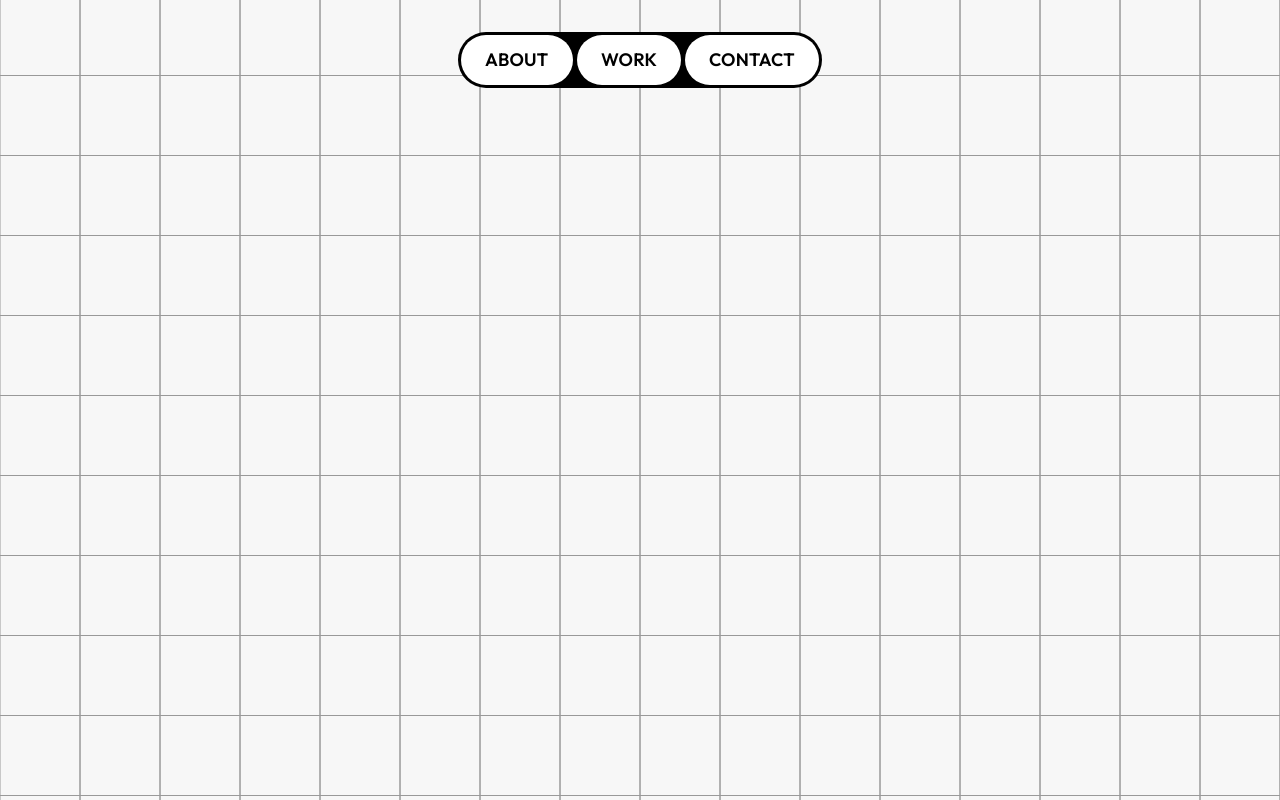
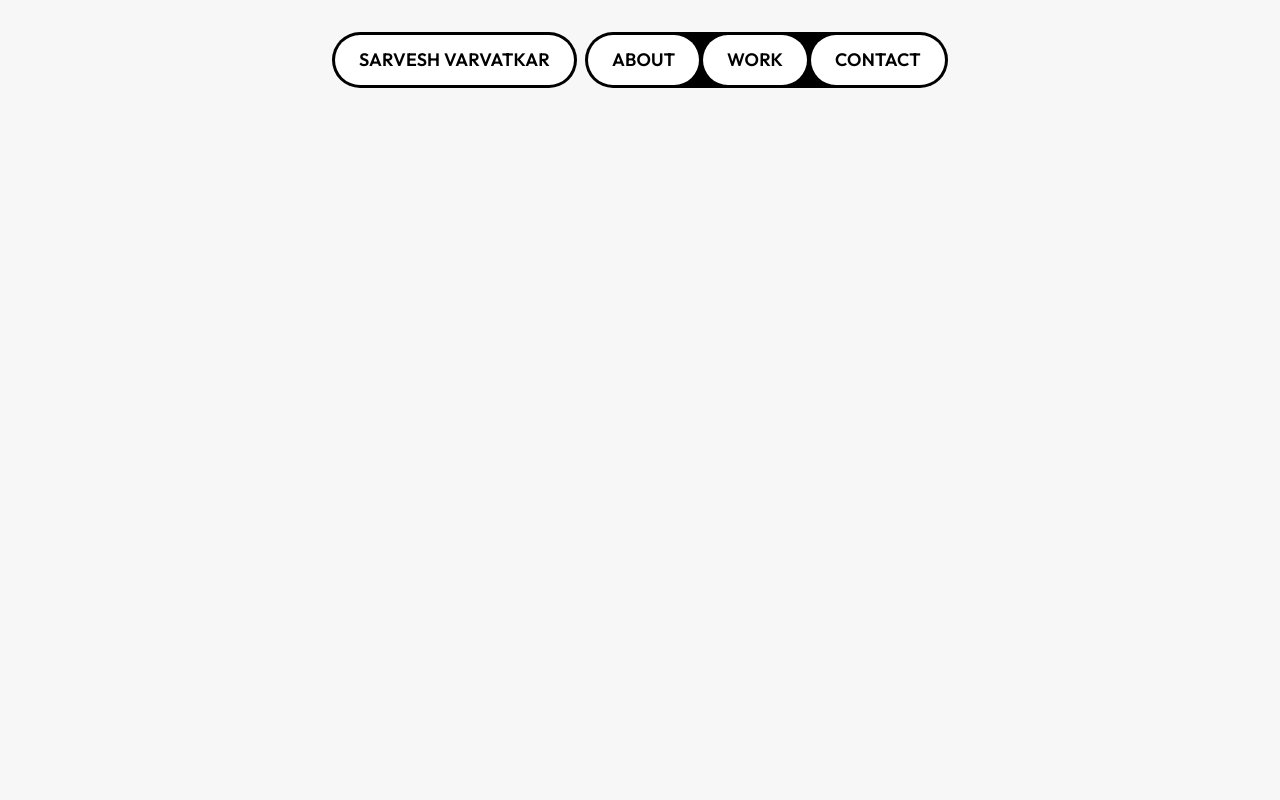
Before and after one commit to sarveshv9/Portfolio, a React (Vite) app: page / in a window 1280 px wide. Shown: the top 800 px of the page. Built offline with nearby package versions, Linux system fonts and the light colour scheme; a web font is replaced by a local one.

Commit message:
chore: remove hero bg & improve nav-bar

```diff
--- a/src/components/Header.jsx
+++ b/src/components/Header.jsx
@@ -8,10 +8,12 @@ function Header() {
 
             <PillNav
                 items={[
+                    { label: 'Sarvesh Varvatkar', href: '/' },
                     { label: 'About', href: '#about' },
                     { label: 'Work', href: '#work' },
                     { label: 'Contact', href: '#contact' }
                 ]}
+                detachFirstItem={true}
                 activeHref="/"
                 className="custom-nav"
                 ease="power2.easeOut"
--- a/src/components/Hero.css
+++ b/src/components/Hero.css
@@ -28,10 +28,10 @@
     font-family: "Special Gothic Expanded One", cursive;
     font-weight: 900;
     font-style: normal;
-    font-size: clamp(5rem, 15vw, 10rem);
+    font-size: clamp(3rem, 10vw, 8rem);
     margin: 0;
     color: #000;
-    line-height: 0.6;
+    line-height: 0.9;
     animation: fadeInUp 0.8s ease-out;
     /* Magnetic effect — transform applied via JS */
     will-change: transform;
@@ -40,7 +40,7 @@
 }
 
 .hero-name span {
-    font-size: clamp(4.1rem, 15vw, 8.2rem);
+    font-size: clamp(2.5rem, 8vw, 6rem);
 }
 
 /* ───────────────────────────────────────
--- a/src/components/Hero.jsx
+++ b/src/components/Hero.jsx
@@ -13,12 +13,6 @@ function Hero() {
     const [displayText, setDisplayText] = useState('');
     const [isDeleting, setIsDeleting] = useState(false);
     const timeoutRef = useRef(null);
-
-    // Magnetic name refs
-    const nameRef = useRef(null);
-    const targetMag = useRef({ x: 0, y: 0 });
-    const currentMag = useRef({ x: 0, y: 0 });
-    const rafRef = useRef(null);
 
     // ── Typewriter ────────────────────────────────────────────
     useEffect(() => {
@@ -47,73 +41,15 @@ function Hero() {
         return () => clearTimeout(timeoutRef.current);
     }, [displayText, isDeleting, currentIndex]);
 
-    // ── Magnetic pull on name ─────────────────────────────────
-    useEffect(() => {
-        const el = nameRef.current;
-        if (!el) return;
 
-        const RADIUS = 220;
-        const STRENGTH = 0.07;
-        const LERP = 0.09;
-
-        const onMouseMove = (e) => {
-            const rect = el.getBoundingClientRect();
-            const cx = rect.left + rect.width / 2;
-            const cy = rect.top + rect.height / 2;
-            const dx = e.clientX - cx;
-            const dy = e.clientY - cy;
-            const dist = Math.sqrt(dx * dx + dy * dy);
-
-            if (dist < RADIUS) {
-                const pull = 1 - dist / RADIUS;
-                targetMag.current = {
-                    x: dx * STRENGTH * pull,
-                    y: dy * STRENGTH * pull,
-                };
-            } else {
-                targetMag.current = { x: 0, y: 0 };
-            }
-        };
-
-        const onMouseLeave = () => {
-            targetMag.current = { x: 0, y: 0 };
-        };
-
-        const animate = () => {
-            currentMag.current.x += (targetMag.current.x - currentMag.current.x) * LERP;
-            currentMag.current.y += (targetMag.current.y - currentMag.current.y) * LERP;
-
-            const tx = currentMag.current.x;
-            const ty = currentMag.current.y;
-
-            // Only apply if movement is meaningful — avoids jank on idle
-            if (Math.abs(tx) > 0.01 || Math.abs(ty) > 0.01) {
-                el.style.transform = `translate(${tx}px, ${ty}px)`;
-            } else {
-                el.style.transform = 'translate(0px, 0px)';
-            }
-
-            rafRef.current = requestAnimationFrame(animate);
-        };
-
-        window.addEventListener('mousemove', onMouseMove);
-        window.addEventListener('mouseleave', onMouseLeave);
-        rafRef.current = requestAnimationFrame(animate);
-
-        return () => {
-            window.removeEventListener('mousemove', onMouseMove);
-            window.removeEventListener('mouseleave', onMouseLeave);
-            cancelAnimationFrame(rafRef.current);
-        };
-    }, []);
 
     return (
         <section className="hero">
             <div className="hero-container">
                 <div className="hero-content">
 
-                    <h1 className="hero-name" ref={nameRef}>
-                        Sarvesh<br /><span>Varvatkar</span>
+                    <h1 className="hero-name">
+                        Building<br /><span>digital futures</span>
                     </h1>
 
                     <p className="hero-intro">Software Engineer</p>
--- a/src/components/Home.jsx
+++ b/src/components/Home.jsx
@@ -5,7 +5,6 @@ import { ScrollTrigger } from 'gsap/ScrollTrigger';
 import Header from './Header';
 import Hero from './Hero';
 import About from './About';
-import Squares from './Squares';
 import ScrollVelocity from './ScrollVelocity';
 import Work from './Work';
 import Contact from './Contact';
@@ -33,7 +32,6 @@ function Home() {
     return (
         <div ref={containerRef}>
             <div className="pinned-section">
-                <Squares />
                 <Header />
                 <Hero />
             </div>
--- a/src/components/PillNav.css
+++ b/src/components/PillNav.css
@@ -58,6 +58,7 @@
     object-fit: cover;
     display: block;
 }
+
 
 .pill-list {
     list-style: none;
--- a/src/components/PillNav.jsx
+++ b/src/components/PillNav.jsx
@@ -8,6 +8,7 @@ const PillNav = ({
     logo,
     logoAlt = 'Logo',
     items,
+    detachFirstItem = false,
     activeHref,
     className = '',
     ease = 'power3.easeOut',
@@ -28,6 +29,7 @@ const PillNav = ({
     const hamburgerRef = useRef(null);
     const mobileMenuRef = useRef(null);
     const navItemsRef = useRef(null);
+    const detachedNavItemsRef = useRef(null);
     const logoRef = useRef(null);
     const lenis = useSmoothScroll();
 
@@ -45,7 +47,7 @@ const PillNav = ({
                 const originY = D - delta;
 
                 // Calculate required scale to cover corners plus buffer
-                const distCorner = Math.sqrt((w * w) / 4 + Math.pow(2 * h - R, 2));
+                const distCorner = Math.sqrt((w * w) / 4 + (h * h));
                 const targetScale = (distCorner / R) + 0.1;
 
                 circle.style.width = `${D}px`;
@@ -112,14 +114,19 @@ const PillNav = ({
                 });
             }
 
-            if (navItems) {
-                gsap.set(navItems, { width: 0, overflow: 'hidden' });
-                gsap.to(navItems, {
+            const animateNavItems = (el) => {
+                if (el) {
+                    gsap.set(el, { width: 0, overflow: 'hidden' });
+                    gsap.to(el, {
                         width: 'auto',
                         duration: 0.6,
                         ease
                     });
                 }
+            };
+
+            animateNavItems(navItemsRef.current);
+            animateNavItems(detachedNavItemsRef.current);
         }
 
         return () => window.removeEventListener('resize', onResize);
@@ -274,9 +281,74 @@ const PillNav = ({
                     )
                 )}
 
+                {detachFirstItem && items.length > 0 && (
+                    <div className="pill-nav-items desktop-only" ref={detachedNavItemsRef} style={{ marginRight: '8px' }}>
+                        <ul className="pill-list" role="menubar">
+                            {(() => {
+                                const item = items[0];
+                                const i = 0;
+                                return (
+                                    <li key={item.href || `item-${i}`} role="none">
+                                        {isRouterLink(item.href) ? (
+                                            <Link
+                                                role="menuitem"
+                                                to={item.href}
+                                                className="pill"
+                                                aria-label={item.ariaLabel || item.label}
+                                                onMouseEnter={() => handleEnter(i)}
+                                                onMouseLeave={() => handleLeave(i)}
+                                            >
+                                                <span
+                                                    className="hover-circle"
+                                                    aria-hidden="true"
+                                                    ref={el => {
+                                                        circleRefs.current[i] = el;
+                                                    }}
+                                                />
+                                                <span className="label-stack">
+                                                    <span className="pill-label">{item.label}</span>
+                                                    <span className="pill-label-hover" aria-hidden="true">
+                                                        {item.label}
+                                                    </span>
+                                                </span>
+                                            </Link>
+                                        ) : (
+                                            <a
+                                                role="menuitem"
+                                                href={item.href}
+                                                className="pill"
+                                                aria-label={item.ariaLabel || item.label}
+                                                onMouseEnter={() => handleEnter(i)}
+                                                onMouseLeave={() => handleLeave(i)}
+                                                onClick={(e) => handleLinkClick(e, item.href)}
+                                            >
+                                                <span
+                                                    className="hover-circle"
+                                                    aria-hidden="true"
+                                                    ref={el => {
+                                                        circleRefs.current[i] = el;
+                                                    }}
+                                                />
+                                                <span className="label-stack">
+                                                    <span className="pill-label">{item.label}</span>
+                                                    <span className="pill-label-hover" aria-hidden="true">
+                                                        {item.label}
+                                                    </span>
+                                                </span>
+                                            </a>
+                                        )}
+                                    </li>
+                                );
+                            })()}
+                        </ul>
+                    </div>
+                )}
+
                 <div className="pill-nav-items desktop-only" ref={navItemsRef}>
                     <ul className="pill-list" role="menubar">
-                        {items.map((item, i) => (
+                        {(detachFirstItem ? items.slice(1) : items).map((item, index) => {
+                            const i = detachFirstItem ? index + 1 : index;
+                            return (
                                 <li key={item.href || `item-${i}`} role="none">
                                 {isRouterLink(item.href) ? (
                                     <Link
@@ -327,7 +399,8 @@ const PillNav = ({
                                     </a>
                                 )}
                                 </li>
-                        ))}
+                            );
+                        })}
                     </ul>
                 </div>
 
```
Lines whose indentation alone changed are shown as unchanged.
